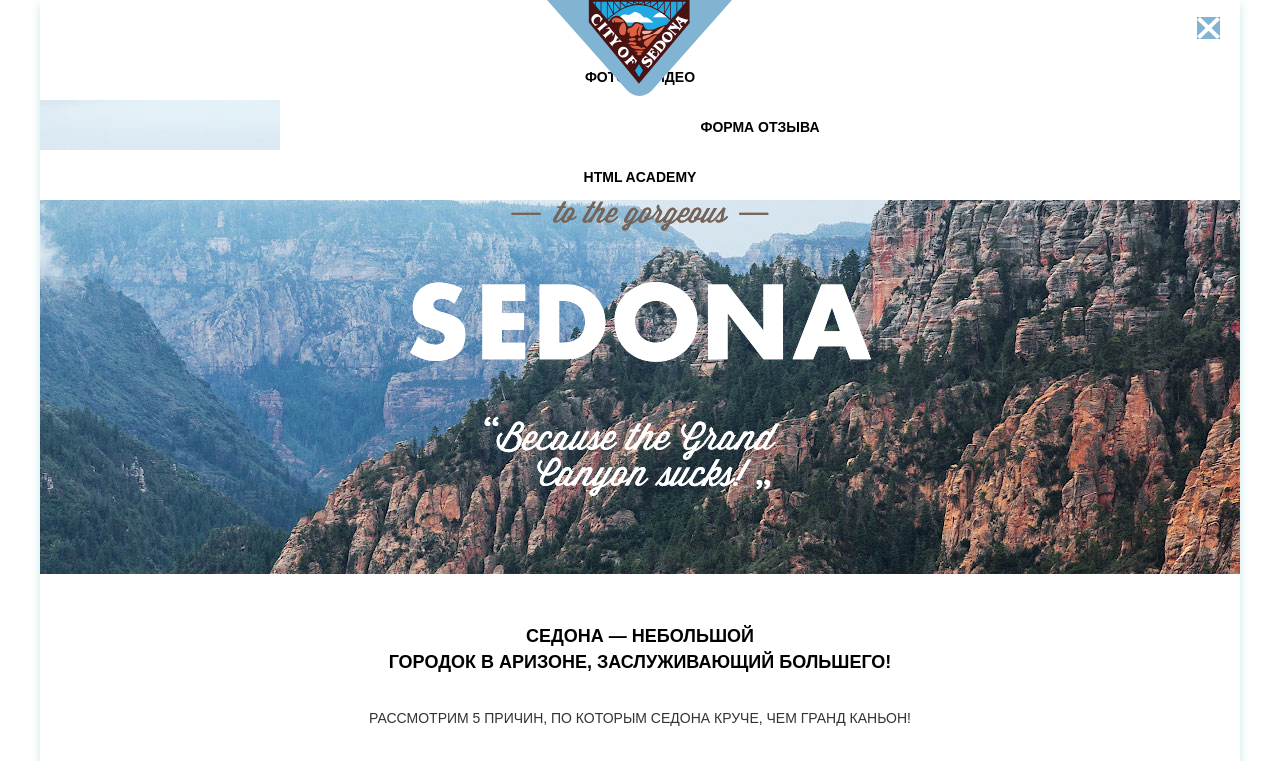
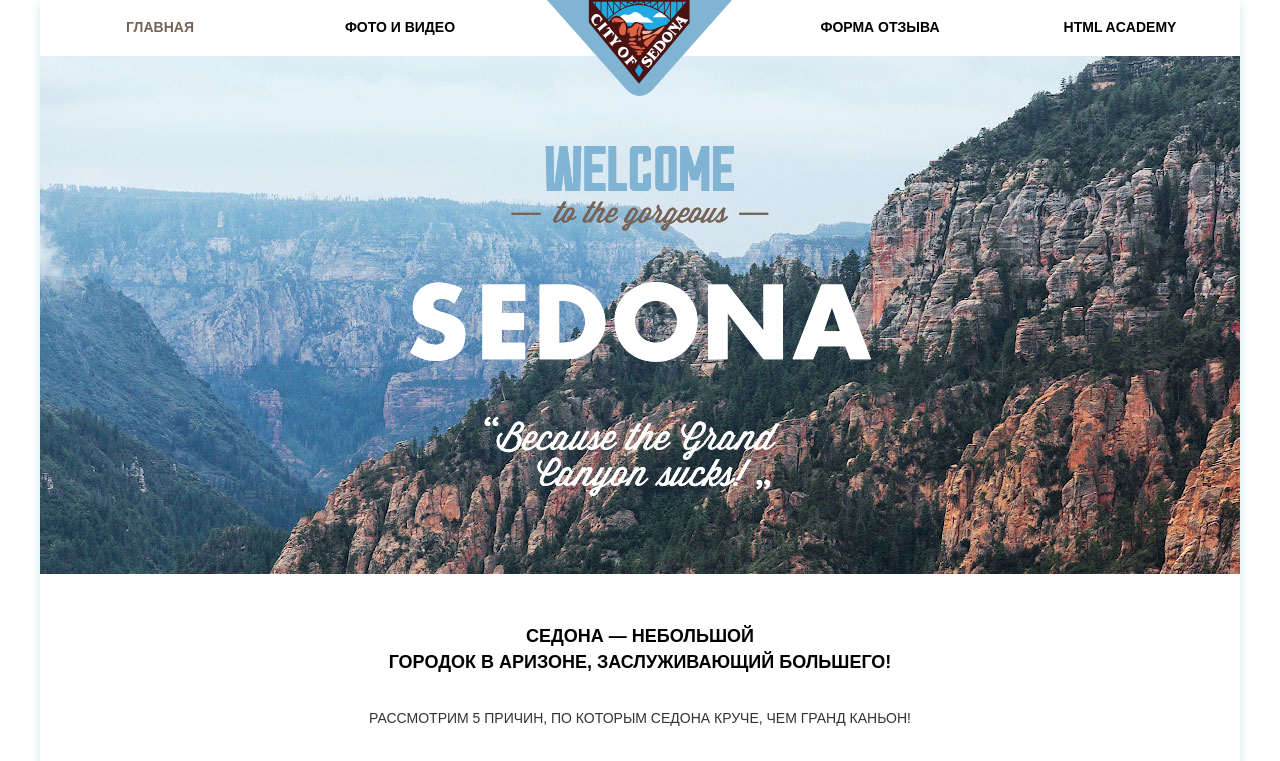
Before and after one commit to htmlacademy-adaptive/1859627-sedona-27, a website: page source/index.html in a window 1280 px wide. Shown: the top 761 px of the page. Drawn offline with nearby package versions, Linux system fonts and the light colour scheme; files that its build step writes are made by us from their sources.

Commit message:
Добавил адаптивные декоративные элементы

```diff
--- a/source/index.html
+++ b/source/index.html
@@ -10,7 +10,7 @@
 
     <!-- header -->
         <header class="header">
-            <a class="header__logo logo">
+            <a class="header__logo logo" href="#">
                 <img class="header__logo-image" src="img/logo.svg" width="185px" height="96px" alt="Седона.">
             </a>
             <!--Для отображения мобильного меню необходимо применить класс nav--active к тегу nav-->
@@ -144,6 +144,6 @@
                 <img src="img/logo-htmlacademy.png" width="27px" height="35px" alt="Логотип разработчика сайта.">
             </div>
         </footer>
-    <script src="script.js"></script>
+    <script src="js/script.js"></script>
     </body>
 </html>
--- a/source/less/blocks/header.less
+++ b/source/less/blocks/header.less
@@ -8,3 +8,7 @@
   padding-right: 67px;
   padding-left: 67px;
 }
+
+.header__logo-image {
+  position: absolute;
+}
--- a/source/less/blocks/logo.less
+++ b/source/less/blocks/logo.less
@@ -1,6 +1,7 @@
 .logo {
   display: block;
   z-index: 1;
+  cursor: pointer;
 
   @media (min-width: @tablet-width) {
     position: absolute;
--- a/source/less/blocks/nav.less
+++ b/source/less/blocks/nav.less
@@ -6,6 +6,10 @@
 
   &--closed .nav__list {
     display: none;
+
+    @media (min-width: @tablet-width) {
+      display: flex;
+    }
   }
 
   &--closed .nav__toggle {
@@ -18,11 +22,19 @@
 
   &--opened .nav__list {
     display: block;
+
+    @media (min-width: @tablet-width) {
+      display: flex;
+    }
   }
 
   &--opened .nav__toggle {
     background-image: url("../img/icon-menu-closed.svg");
     display: block;
+
+    @media (min-width: @tablet-width) {
+      display: none;
+    }
   }
 
   &--nojs .nav__toggle {
```
Also changed, not shown: build/js/script.js (added).
